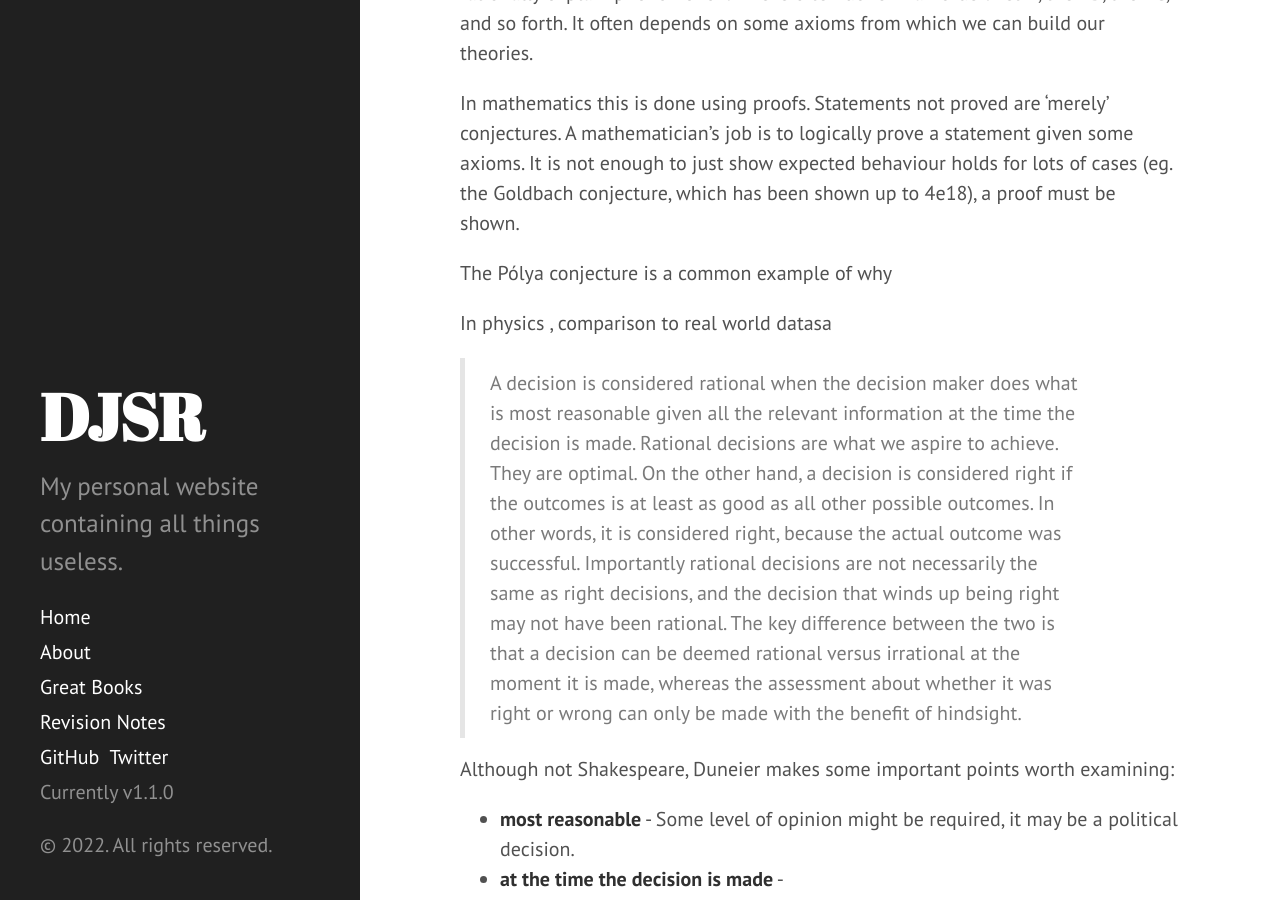
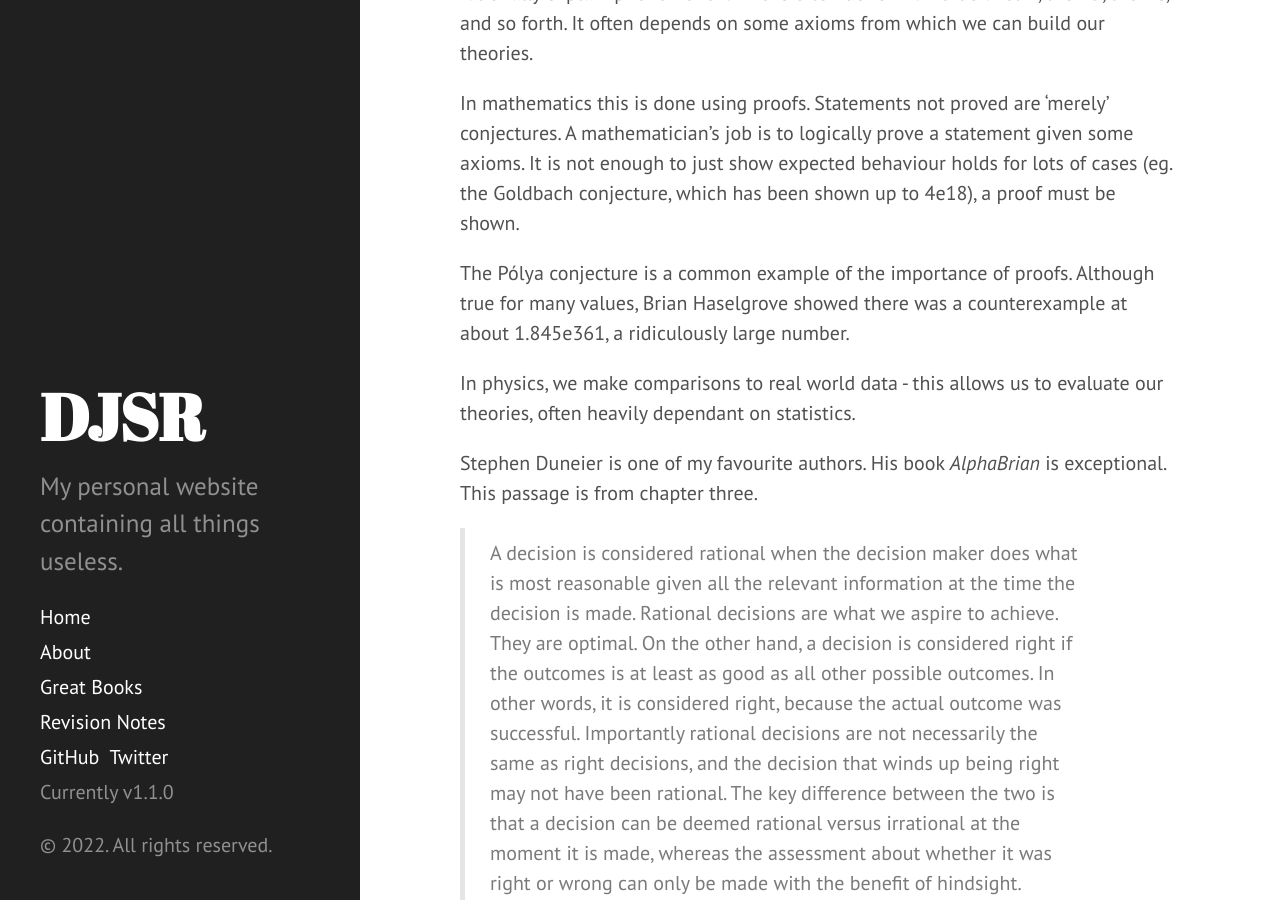
Before and after one commit to dansomrob/dansomrob.github.io, a Jekyll site: the page built from _posts/2022-01-21-SAGE.md, in a window 1280 px wide and 900 px high, scrolled down 877 px. Built offline with Jekyll 4.4.1, drawn with Linux system fonts in a browser that asks for light colours.

Commit message:
Update 2022-01-21-SAGE.md

```diff
--- a/_posts/2022-01-21-SAGE.md
+++ b/_posts/2022-01-21-SAGE.md
@@ -6,15 +6,17 @@ Recent 'right-wing' (loosely used) critics of lockdown have been highly critical
 
 [This](https://www.spectator.co.uk/article/how-did-sage-scenarios-compare-to-reality-an-update){:target="_blank"}{:rel="noopener noreferrer"} Spectator article compares models  of the Jan/Feb covid peak and the actual NHS data.
 
-![Spectator SAGE Comparison]({{ site.url }}/assets/images/spectator_covid_model_data.jpeg)
+![Spectator SAGE Comparison]({{ site.url }}/assets/images/spectator_covid_model_data.jpeg){:class="img-responsive"}
 
 In science, a vital idea - even the fundamental purpose of science - is to be able to rationally explain phenomenon. This is often done in an order: fist A, then B, then C, and so forth. It often depends on some axioms from which we can build our theories.
 
 In mathematics this is done using proofs. Statements not proved are 'merely' conjectures. A mathematician's job is to logically prove a statement given some axioms. It is not enough to just show expected behaviour holds for lots of cases (eg. the Goldbach conjecture, which has been shown up to 4e18), a proof must be shown.
 
-The Pólya conjecture is a common example of why
+The Pólya conjecture is a common example of the importance of proofs. Although true for many values, Brian Haselgrove showed there was a counterexample at about 1.845e361, a ridiculously large number.
 
-In physics , comparison to real world datasa
+In physics, we make comparisons to real world data - this allows us to evaluate our theories, often heavily dependant on statistics.
+
+Stephen Duneier is one of my favourite authors. His book *AlphaBrian* is exceptional. This passage is from chapter three.
 
 >A decision is considered rational when the decision maker does what is most reasonable given all the relevant information at the time the decision is made. Rational decisions are what we aspire to achieve. They are optimal. On the other hand, a decision is considered right if the outcomes is at least as good as all other possible outcomes. In other words, it  is considered right, because the actual outcome was successful. Importantly rational decisions are not necessarily the same as right decisions, and the decision that winds up being right may not have been rational. The key difference between the two is that a decision can be deemed rational versus irrational at the moment it is made, whereas the assessment about whether it was right or wrong can only be made with the benefit of hindsight.
 
@@ -41,7 +43,7 @@ Let's consider the inverse, a randomly made up data set but with matches the dat
 
 The crypto hamster [Mr. Goxx](https://www.bbc.co.uk/news/technology-58707641){:target="_blank"}{:rel="noopener noreferrer"} was an experiment by two 30-something Germans which allowed a hamster to trade crypto by standing on two pressure plates.
 
-![Mr Goxx]({{ site.url }}/assets/images/Goxx.jpeg)
+![Mr Goxx]({{ site.url }}/assets/images/Goxx.jpeg){:class="img-responsive"}
 
 Even though Goxx Capital achieved returns of +19.41%, we don't see J.P. Morgan opening new 'hamster funds'. Because even billionaires want their money handled in a rational manner. Otherwise it's just gambling. Sometimes, hedge funds are not *right* (eg, LTCM), sometimes they are. But they are paid to be rational decision makers about the stock market.
 
```
